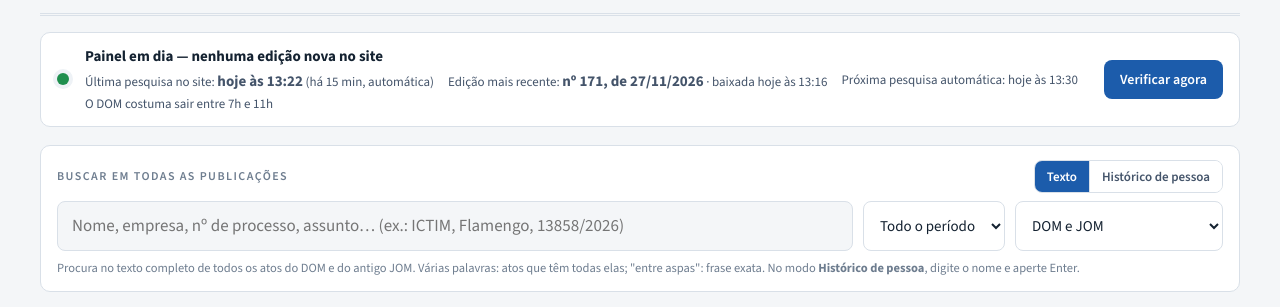
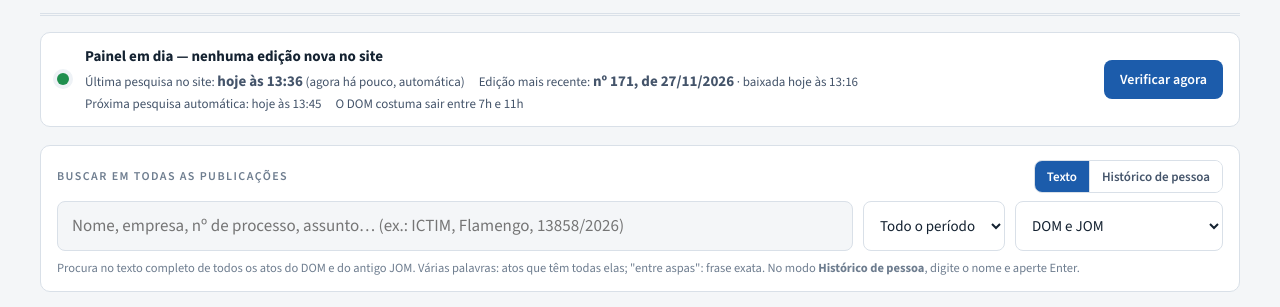
Before and after one commit to danielcamposdasilva-tech/painel-dom, a plain HTML site: page index.html in a window 1280 px wide. Shown: the part 198-505 px from the top of the page. Drawn offline with nearby package versions, Linux system fonts and the light colour scheme; a web font is replaced by a local one.

Commit message:
Painel atualizado em 27/11/2026 10:37

```diff
--- a/index.html
+++ b/index.html
@@ -1593,7 +1593,7 @@ document.getElementById("m-copiar").onclick = async () => {
 renderSalvos();
 
 // ---------- status da atualização e verificação manual ----------
-const STATUS0 = {"em_andamento": false, "inicio": "2026-11-27T10:21:47-03:00", "origem": "agendada", "ultima_verificacao": "2026-11-27T10:22:09-03:00", "resultado": "nada_novo", "erro": "", "novas": [], "painel_ok": true, "proxima": "2026-11-27T10:30:30.0000000-03:00", "faltantes": []};
+const STATUS0 = {"em_andamento": false, "inicio": "2026-11-27T10:36:47-03:00", "origem": "agendada", "ultima_verificacao": "2026-11-27T10:36:59-03:00", "resultado": "nada_novo", "erro": "", "novas": [], "painel_ok": true, "proxima": "2026-11-27T10:45:45.0000000-03:00", "faltantes": []};
 const SERVIDOR = false;
 const URL_SERVIDOR = "http://127.0.0.1:8766/";
 let stAtual = STATUS0, verificacaoNaCarga = STATUS0.ultima_verificacao || "", pedidoManual = false;
```
